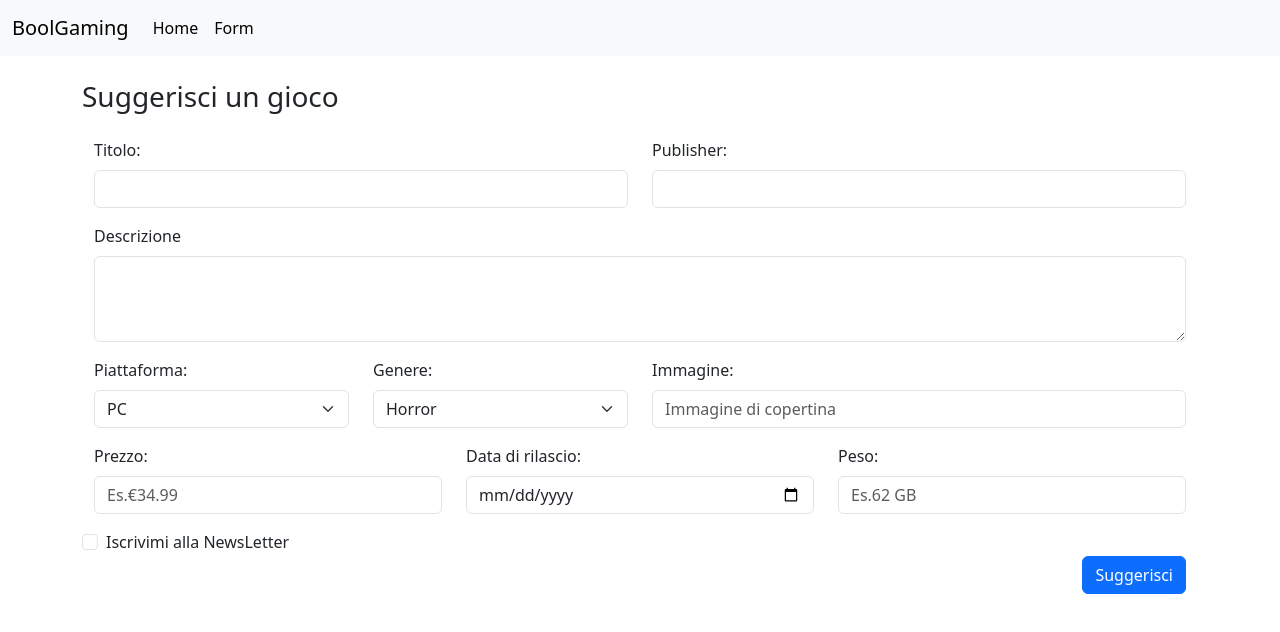
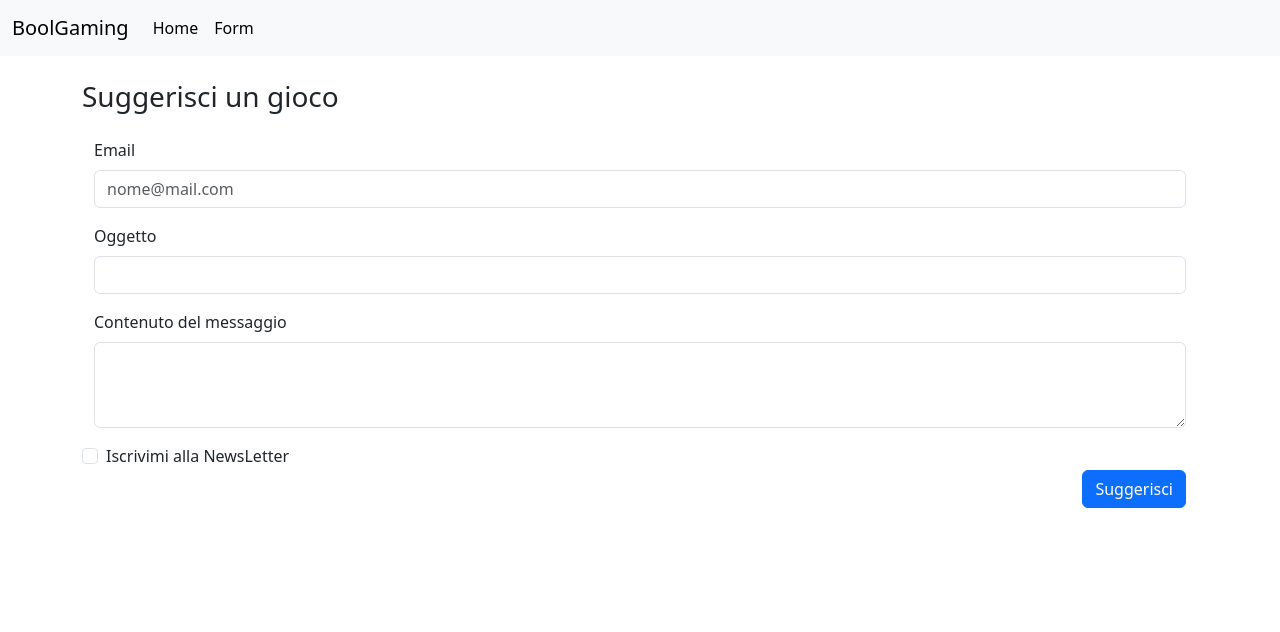
Before and after one commit to MindulaHewadewage/vue-dischi, a Vue app: page /suggestion in a window 1280 px wide. Shown: the top 632 px of the page. Built offline with nearby package versions, Linux system fonts and the light colour scheme.

Commit message:
fixed form

```diff
--- a/src/pages/SuggestionFormPage.vue
+++ b/src/pages/SuggestionFormPage.vue
@@ -1,7 +1,7 @@
 <script>
 import axios from 'axios';
 const endpoint = 'http://127.0.0.1:8000/api/videogames';
-const emptyForm = { title: '', publisher: '', description: '', platform: '', genre: '', image: '', price: '', release_Date: '', size: '' };
+const emptyForm = { email: '', subject: '', message: '', subscription: '' };
 
 export default {
     name: 'SuggestionFormPage',
@@ -14,6 +14,8 @@ export default {
         sendForm() {
             axios.post(endpoint, this.form)
                 .then(() => { this.form = emptyForm })
+                .catch(err => { console.error(err) })
+                .then(() => { })
         }
     }
 }
@@ -28,92 +30,36 @@ export default {
         <form novalidate @submit.prevent="sendForm">
             <div class="container">
                 <div class="row">
-                    <!-- TITOLO -->
-                    <div class="col-6">
+                    <!-- EMAIL -->
+                    <div class="col-12">
                         <div class="mb-3">
-                            <label for="title" class="form-label">Titolo:</label>
-                            <input type="text" class="form-control" id="title" placeholder="" name="title">
+                            <label for="email" class="form-label">Email</label>
+                            <input type="email" class="form-control" id="email" placeholder="nome@mail.com" name="email"
+                                v-model.trim="form.email" required>
                         </div>
                     </div>
 
-                    <!-- Publisher -->
-                    <div class="col-6">
+                    <!-- OGGETTO -->
+                    <div class="col-12">
                         <div class="mb-3">
-                            <label for="publisher" class="form-label">Publisher:</label>
-                            <input type="text" class="form-control" id="publisher" placeholder="" name="publisher">
+                            <label for="subject" class="form-label">Oggetto</label>
+                            <input type="text" class="form-control" id="subject" placeholder="" name="subject"
+                                v-model.trim="form.subject" required>
                         </div>
                     </div>
 
 
-                    <!-- Descrizione -->
+                    <!-- CONTENUTO MESSAGGIO -->
                     <div class="col-12">
                         <div class="mb-3">
-                            <label for="description" class="form-label">Descrizione</label>
-                            <textarea class="form-control" id="description" rows="3" name="description"></textarea>
+                            <label for="message" class="form-label">Contenuto del messaggio</label>
+                            <textarea class="form-control" id="message" rows="3" name="message" v-model.trim="form.message"
+                                required></textarea>
                         </div>
                     </div>
 
 
-                    <!-- Piattaforma -->
-                    <div class="col-3">
-                        <div class="mb-3">
-                            <label for="platform" class="form-label">Piattaforma:</label>
-                            <select class="form-select" name="platform" id="Piattaforma">
-                                <option value="">PC</option>
-                                <option value="">PS4 </option>
-                                <option value="">XBOX</option>
-                                <option value="">SWITCH</option>
-                            </select>
-                        </div>
-                    </div>
 
-                    <!-- Genere -->
-                    <div class="col-3">
-                        <div class="mb-3">
-                            <label for="genre" class="form-label">Genere:</label>
-                            <select class="form-select" name="genre" id="genre">
-                                <option value="">Horror</option>
-                                <option value="">Fantasy</option>
-                                <option value="">RPG</option>
-                                <option value="">Sparatutto</option>
-                            </select>
-                        </div>
-                    </div>
-
-                    <!-- Immagine Copertina -->
-                    <div class="col-6">
-                        <div class="mb-3">
-                            <label for="image" class="form-label">Immagine:</label>
-                            <input type="url" class="form-control" id="image" placeholder="Immagine di copertina"
-                                name="image">
-                        </div>
-                    </div>
-
-                    <!-- Prezzo -->
-                    <div class="col-4">
-                        <div class="mb-3">
-                            <label for="price" class="form-label">Prezzo:</label>
-                            <input type="number" class="form-control" id="price" placeholder="Es.€34.99" name="price">
-                        </div>
-                    </div>
-
-                    <!-- Data di rilascio -->
-                    <div class="col-4">
-                        <div class="mb-3">
-                            <label for="release_date" class="form-label">Data di rilascio:</label>
-                            <input type="date" class="form-control" id="release_date" placeholder="Data di rilascio"
-                                name="release_date">
-                        </div>
-                    </div>
-
-
-                    <!-- Peso -->
-                    <div class="col-4">
-                        <div class="mb-3">
-                            <label for="size" class="form-label">Peso:</label>
-                            <input type="number" class="form-control" id="size" placeholder="Es.62 GB" name="size">
-                        </div>
-                    </div>
 
                     <!-- Iscrizione Newsletter -->
                     <div class="form-check form-check-inline">
```
